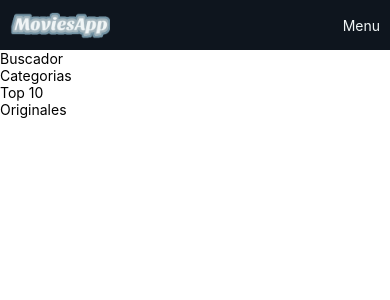
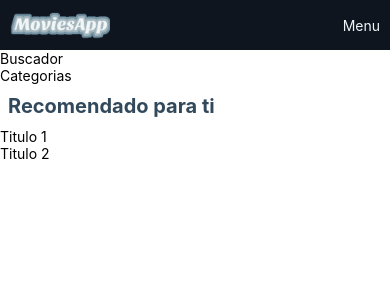
Before and after one commit to Diegoalesco95/the-movies-app, a React Native app: screen /Home in a window 390 px wide. Shown: the top 300 px of the page. Built offline with nearby package versions, Linux system fonts and the light colour scheme.

Commit message:
Suggestions struture

```diff
--- a/App.js
+++ b/App.js
@@ -2,7 +2,7 @@ import React from 'react';
 import {Text, StyleSheet} from 'react-native';
 import {Home} from './src/main/screens/Home';
 import {Header} from './src/main/components/Header';
-import {SuggestionList} from './src/main/components/SuggestionList';
+import {SuggestionList} from './src/main/containers/SuggestionList';
 
 export default function App() {
   return (
--- a/src/main/components/SuggestionList/index.js
+++ b/src/main/components/SuggestionList/index.js
@@ -1,9 +1,12 @@
 import React from 'react';
-import {FlatList, Text} from 'react-native';
+import {View, Text} from 'react-native';
+import {styles} from './styles';
 
-export const SuggestionList = () => {
-  const list = [{title: 'Top 10', key: '1'}, {title: 'Originales', key: '2'}];
+export const SuggestionListComponent = ({title, children}) => {
   return (
-    <FlatList data={list} renderItem={({item}) => <Text>{item.title}</Text>} />
+    <View style={styles.container}>
+      <Text style={styles.title}>{title}</Text>
+      {children}
+    </View>
   );
 };
--- /dev/null
+++ b/src/main/components/SuggestionList/styles.js
@@ -0,0 +1,15 @@
+import {StyleSheet} from 'react-native';
+
+export const styles = StyleSheet.create({
+  container: {
+    paddingVertical: 10,
+    flex: 1,
+  },
+  title: {
+    fontWeight: 'bold',
+    color: '#32495c',
+    fontSize: 20,
+    marginBottom: 10,
+    marginLeft: 8,
+  },
+});
--- /dev/null
+++ b/src/main/containers/SuggestionList.js
@@ -0,0 +1,15 @@
+import React from 'react';
+import {FlatList, Text} from 'react-native';
+import {SuggestionListComponent} from '../components/SuggestionList';
+
+export const SuggestionList = () => {
+  const list = [{title: 'Titulo 1', key: '1'}, {title: 'Titulo 2', key: '2'}];
+  return (
+    <SuggestionListComponent title="Recomendado para ti">
+      <FlatList
+        data={list}
+        renderItem={({item}) => <Text>{item.title}</Text>}
+      />
+    </SuggestionListComponent>
+  );
+};
```
